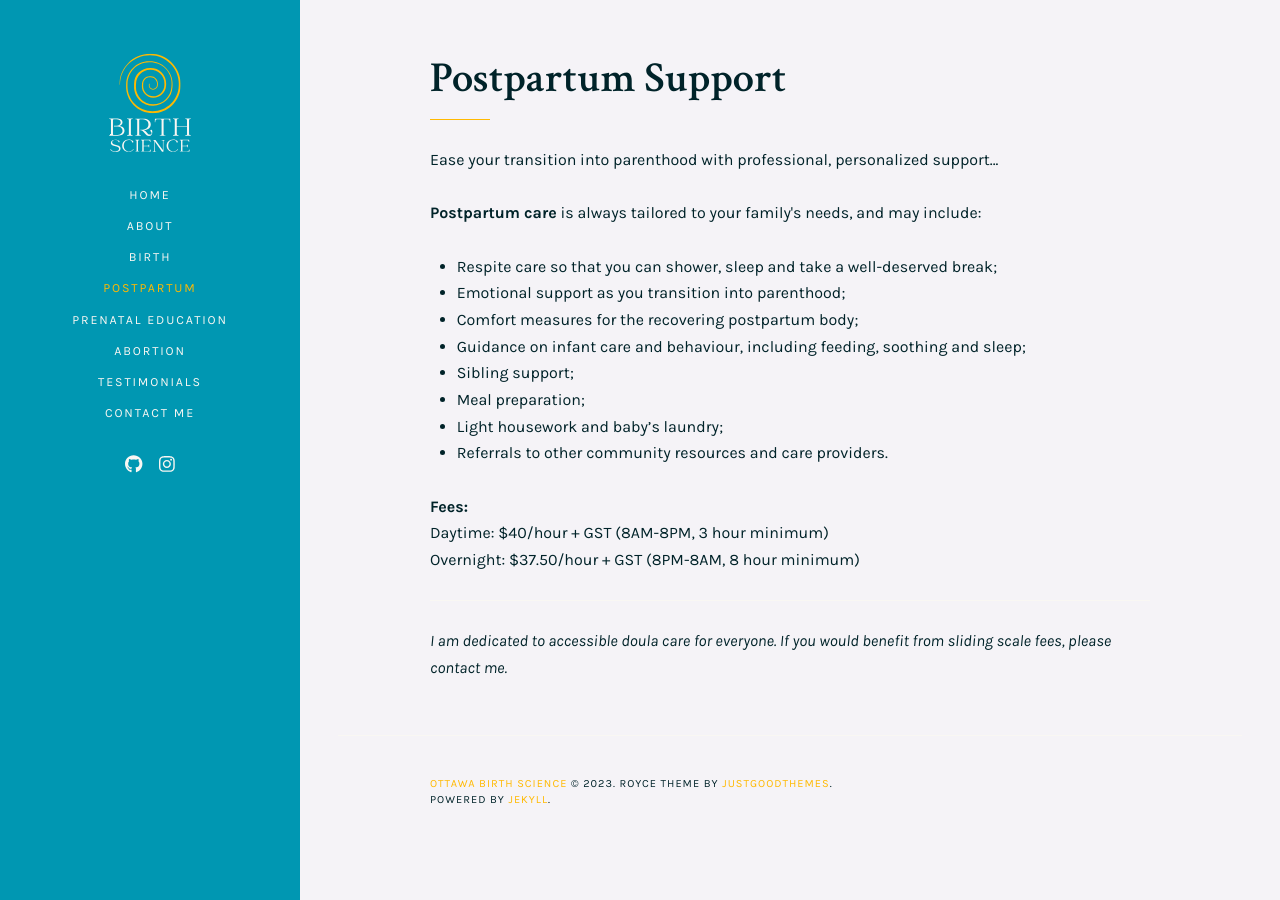
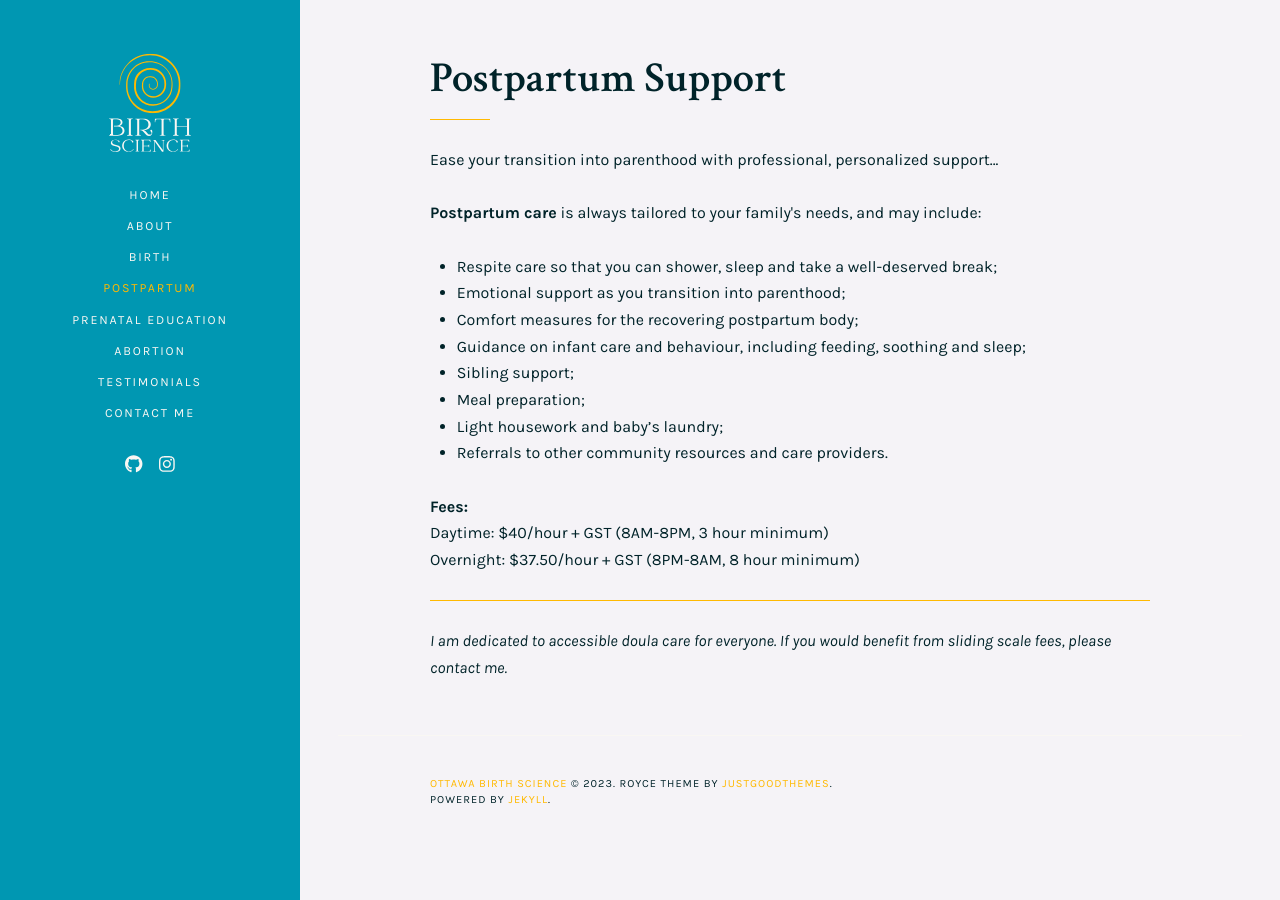
Before and after one commit to mch3rry/mypage, a Jekyll site: the page built from postpartum.md, in a window 1280 px wide. Built offline with Jekyll 4.4.1, drawn with Linux system fonts in a browser that asks for light colours.

Commit message:
Update postpartum.md

```diff
--- a/postpartum.md
+++ b/postpartum.md
@@ -20,6 +20,6 @@ title: "Postpartum Support"
 <br>Daytime: $40/hour + GST (8AM-8PM, 3 hour minimum)
 <br>Overnight: $37.50/hour + GST (8PM-8AM, 8 hour minimum)
 
-<hr>
+<hr style="height:1px;border-width:0;color:#ffb901;background-color:#ffb901">
 
 <p><i>I am dedicated to accessible doula care for everyone. If you would benefit from sliding scale fees, please contact me.</i></p>
```
